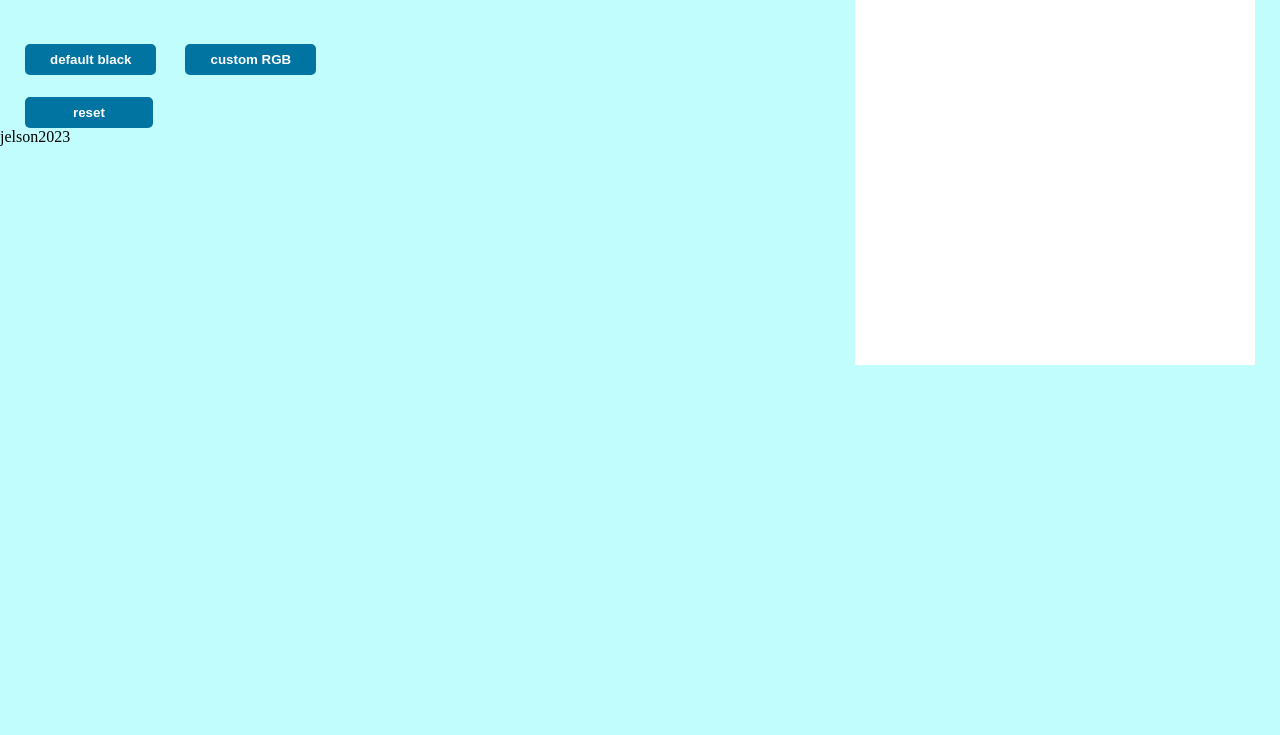
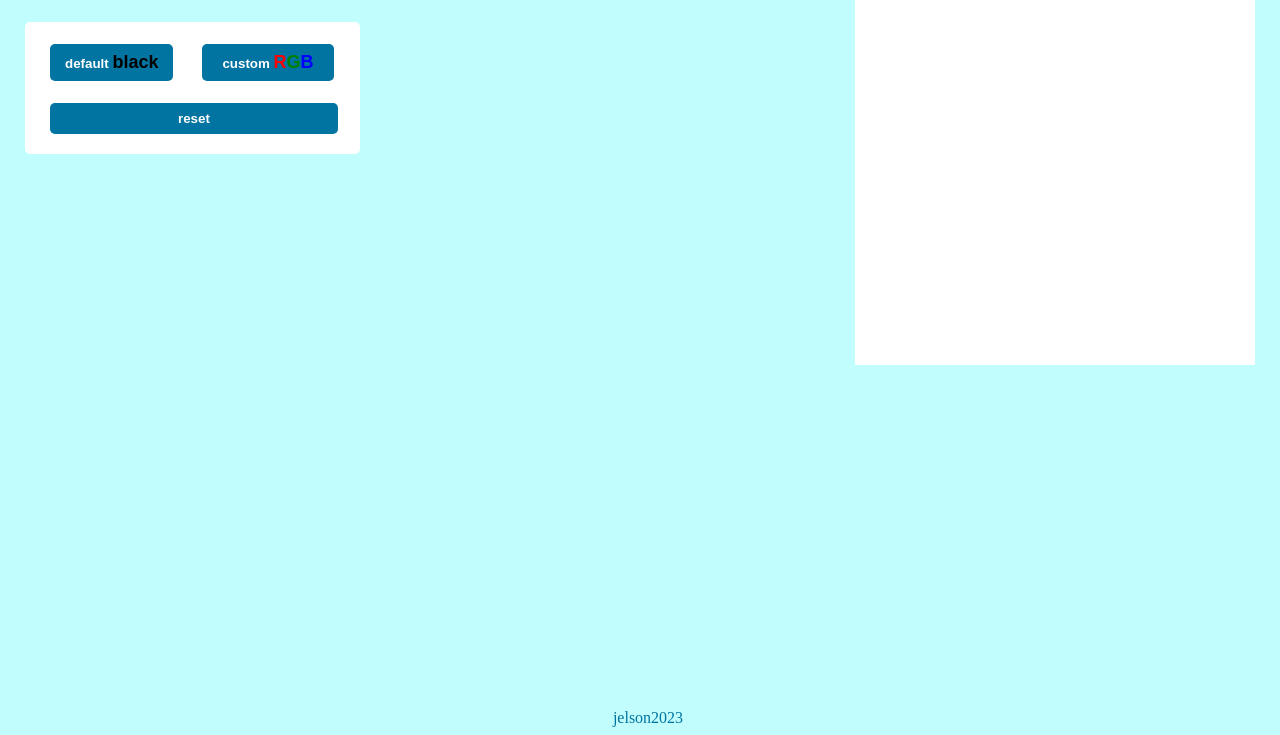
Before and after one commit to heyjelson/Etch-a-Sketch, a plain HTML site: page index.html in a window 1280 px wide. Shown: the part 65-800 px from the top of the page. Drawn offline with Linux system fonts and the light colour scheme.

Commit message:
add and improved some css selectors

```diff
--- a/style.css
+++ b/style.css
@@ -15,10 +15,27 @@ body {
     color: #0174a1;
 }
 
+.btn-container {
+    width: 335px;
+    background-color: #ffffff;
+    border: none;
+    border-radius: 5px;
+    margin-left: 25px;
+    padding-bottom: 20px;
+}
+
+.hr-line {
+    border: 1px solid #0174a1;
+    border-radius: 8px;
+    display: inline-block;
+    width: 332px;
+    margin: 12px 0 8px 25px;
+}
+
 .default, .custom, .reset  {
     margin-left: 25px;
     margin-top: 22px;
-    padding: 8px 25px;
+    padding: 8px 15px;
     background-color: #0174a1;
     color:#ffffff;
     font-weight: 700;
@@ -26,9 +43,33 @@ body {
     border-radius: 5px;
 }
 
+.custom {
+    padding: 8px 20px;
+}
+
 .reset {
     display: block;
-    padding: 8px 48px;
+    padding: 8px 128px;
+}
+
+span {
+    font-size: large;
+    color: black;
+}
+
+.r {
+    font-size: large;
+    color: red;
+}
+
+.g {
+    font-size: large;
+    color: green;
+}
+
+.b {
+    font-size: large;
+    color: blue;
 }
 
 .grid_container {
@@ -42,3 +83,13 @@ body {
     border: none;
     overflow: hidden;
 }
+
+footer {
+    position: fixed;
+    left: 0;
+    bottom: 0;
+    width: 100%;
+    color: #0174a1;
+    text-align: center;
+    padding: 8px;
+}
```
